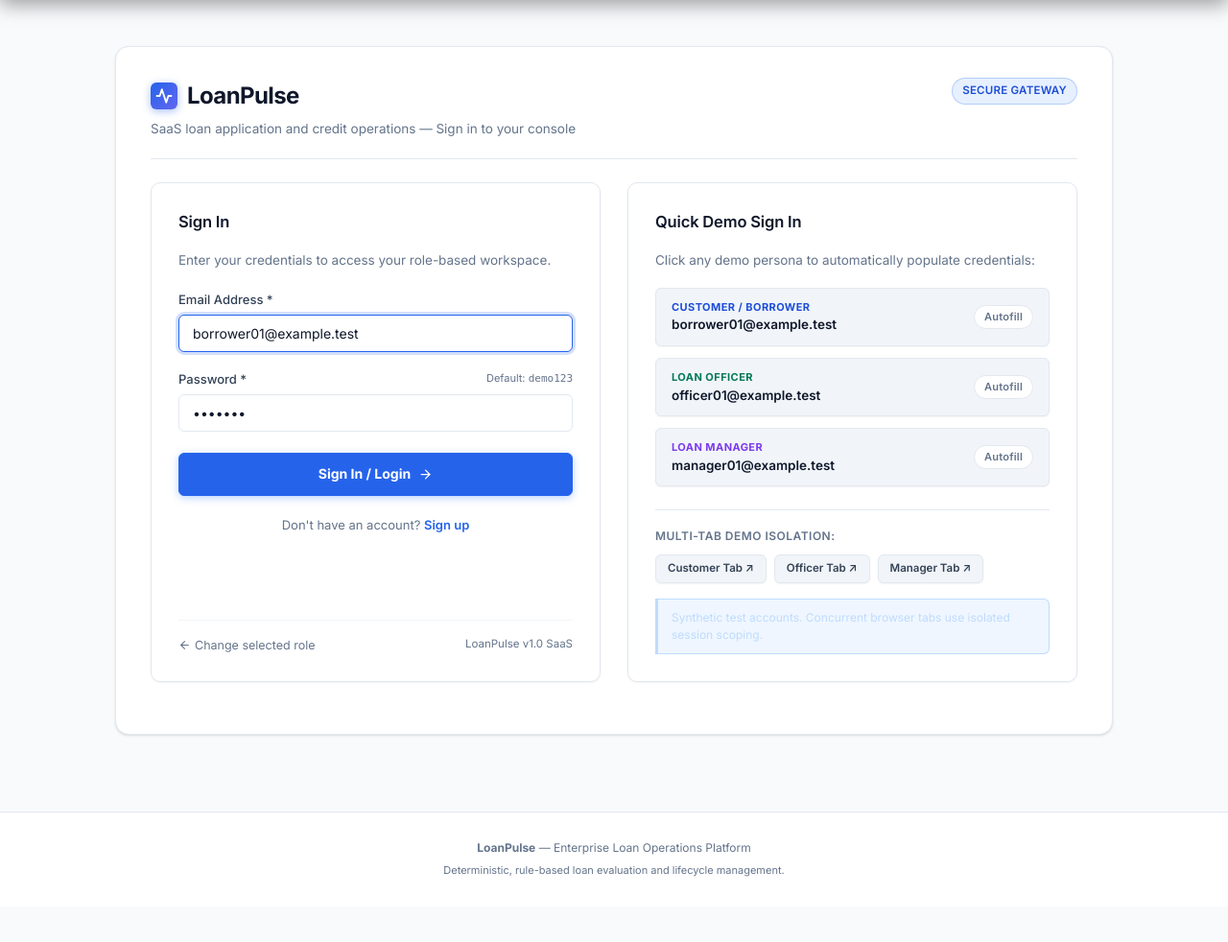
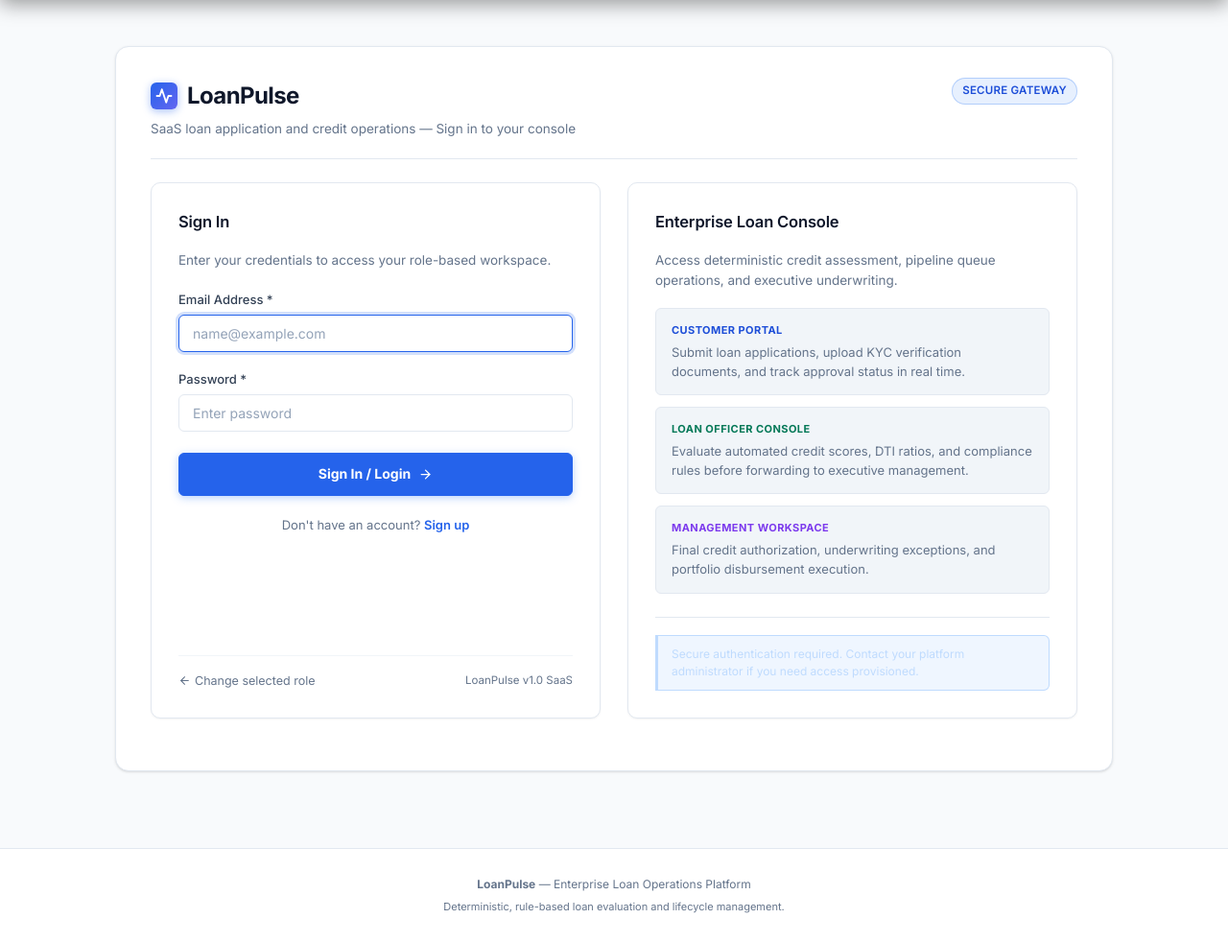
Before and after one commit to CHIRAG-021/LoanPulse, a Flask app: template src/templates/auth/login.html in a window 1280 px wide. Shown: the part 71-1053 px from the top of the page at 96% size. Before the commit the page ends 985 px from the top, so only its background shows below. Run offline with Flask 3, Linux system fonts and the light colour scheme; the template is opened without the code that fills it, so the values that code supplies are empty; some libraries are stand-ins or nearby versions.

Commit message:
fix(ui): remove pre-filled credentials from login pages and remove Active Workspaces section

```diff
--- a/src/templates/auth/login.html
+++ b/src/templates/auth/login.html
@@ -44,15 +44,12 @@
                     <input type="hidden" name="csrf_token" value="{{ csrf_token() }}">
                     <div style="margin-bottom: 18px;">
                         <label for="email">Email Address *</label>
-                        <input type="email" id="email" name="email" value="{{ request.form.get('email', 'officer01@example.test' if selected_role == 'LOAN_OFFICER' else ('manager01@example.test' if selected_role == 'LOAN_MANAGER' else 'borrower01@example.test')) }}" placeholder="e.g. borrower01@example.test" required autofocus>
+                        <input type="email" id="email" name="email" value="{{ request.form.get('email', '') }}" placeholder="name@example.com" required autofocus>
                     </div>
 
                     <div style="margin-bottom: 22px;">
-                        <div style="display: flex; justify-content: space-between; align-items: center; margin-bottom: 6px;">
-                            <label for="password" style="margin: 0;">Password *</label>
-                            <span class="muted" style="font-size: 11px;">Default: <code>demo123</code></span>
-                        </div>
-                        <input type="password" id="password" name="password" value="demo123" placeholder="Enter password" required>
+                        <label for="password">Password *</label>
+                        <input type="password" id="password" name="password" placeholder="Enter password" required>
                     </div>
 
                     <div class="actions" style="margin-top: 10px;">
@@ -78,60 +75,36 @@
             </div>
         </div>
 
-        <!-- Right Column: Demo Persona Quick Access & Multi-Tab Isolation -->
+        <!-- Right Column: Portal Information -->
         <div class="box" style="padding: 28px; background: var(--bg-card); display: flex; flex-direction: column; justify-content: space-between;">
             <div>
-                <h2>Quick Demo Sign In</h2>
-                <p class="muted" style="margin-bottom: 18px;">Click any demo persona to automatically populate credentials:</p>
+                <h2>Enterprise Loan Console</h2>
+                <p class="muted" style="margin-bottom: 18px;">Access deterministic credit assessment, pipeline queue operations, and executive underwriting.</p>
 
                 <div style="display: grid; gap: 12px;">
-                    <button type="button" class="btn" onclick="setDemo('borrower01@example.test', 'demo123')" style="justify-content: space-between; padding: 12px 16px; text-align: left; background: var(--bg-elevated); border-color: var(--border-color);">
-                        <div>
-                            <div style="font-size: 11px; text-transform: uppercase; color: #60a5fa; font-weight: 700; letter-spacing: 0.04em;">Customer / Borrower</div>
-                            <div style="font-weight: 600; color: #ffffff; font-size: 13.5px; margin-top: 2px;">borrower01@example.test</div>
-                        </div>
-                        <span class="tag" style="font-size: 11px; background: var(--bg-surface);">Autofill</span>
-                    </button>
+                    <div style="padding: 14px 16px; background: var(--bg-elevated); border: 1px solid var(--border-color); border-radius: var(--radius-sm);">
+                        <div style="font-size: 11px; text-transform: uppercase; color: #60a5fa; font-weight: 700; letter-spacing: 0.04em;">Customer Portal</div>
+                        <div class="muted" style="font-size: 13px; margin-top: 4px;">Submit loan applications, upload KYC verification documents, and track approval status in real time.</div>
+                    </div>
 
-                    <button type="button" class="btn" onclick="setDemo('officer01@example.test', 'demo123')" style="justify-content: space-between; padding: 12px 16px; text-align: left; background: var(--bg-elevated); border-color: var(--border-color);">
-                        <div>
-                            <div style="font-size: 11px; text-transform: uppercase; color: #34d399; font-weight: 700; letter-spacing: 0.04em;">Loan Officer</div>
-                            <div style="font-weight: 600; color: #ffffff; font-size: 13.5px; margin-top: 2px;">officer01@example.test</div>
-                        </div>
-                        <span class="tag" style="font-size: 11px; background: var(--bg-surface);">Autofill</span>
-                    </button>
+                    <div style="padding: 14px 16px; background: var(--bg-elevated); border: 1px solid var(--border-color); border-radius: var(--radius-sm);">
+                        <div style="font-size: 11px; text-transform: uppercase; color: #34d399; font-weight: 700; letter-spacing: 0.04em;">Loan Officer Console</div>
+                        <div class="muted" style="font-size: 13px; margin-top: 4px;">Evaluate automated credit scores, DTI ratios, and compliance rules before forwarding to executive management.</div>
+                    </div>
 
-                    <button type="button" class="btn" onclick="setDemo('manager01@example.test', 'demo123')" style="justify-content: space-between; padding: 12px 16px; text-align: left; background: var(--bg-elevated); border-color: var(--border-color);">
-                        <div>
-                            <div style="font-size: 11px; text-transform: uppercase; color: #c084fc; font-weight: 700; letter-spacing: 0.04em;">Loan Manager</div>
-                            <div style="font-weight: 600; color: #ffffff; font-size: 13.5px; margin-top: 2px;">manager01@example.test</div>
-                        </div>
-                        <span class="tag" style="font-size: 11px; background: var(--bg-surface);">Autofill</span>
-                    </button>
+                    <div style="padding: 14px 16px; background: var(--bg-elevated); border: 1px solid var(--border-color); border-radius: var(--radius-sm);">
+                        <div style="font-size: 11px; text-transform: uppercase; color: #c084fc; font-weight: 700; letter-spacing: 0.04em;">Management Workspace</div>
+                        <div class="muted" style="font-size: 13px; margin-top: 4px;">Final credit authorization, underwriting exceptions, and portfolio disbursement execution.</div>
+                    </div>
                 </div>
             </div>
 
             <div style="margin-top: 24px; border-top: 1px solid var(--border-color); padding-top: 18px;">
-                <div class="muted" style="margin-bottom: 10px; font-size: 12px; font-weight: 600; text-transform: uppercase; letter-spacing: 0.04em;">
-                    Multi-Tab Demo Isolation:
-                </div>
-                <div style="display: flex; gap: 8px; flex-wrap: wrap;">
-                    <a href="{{ url_for('customer.dashboard', demo_role='CUSTOMER') }}" target="_blank" class="btn" style="font-size: 11.5px; padding: 6px 12px;">Customer Tab ↗</a>
-                    <a href="{{ url_for('officer.queue', demo_role='LOAN_OFFICER') }}" target="_blank" class="btn" style="font-size: 11.5px; padding: 6px 12px;">Officer Tab ↗</a>
-                    <a href="{{ url_for('manager.queue', demo_role='LOAN_MANAGER') }}" target="_blank" class="btn" style="font-size: 11.5px; padding: 6px 12px;">Manager Tab ↗</a>
-                </div>
-                <div class="note" style="margin-top: 16px; margin-bottom: 0; font-size: 12px; padding: 10px 14px;">
-                    Synthetic test accounts. Concurrent browser tabs use isolated session scoping.
+                <div class="note" style="margin: 0; font-size: 12px; padding: 10px 14px;">
+                    Secure authentication required. Contact your platform administrator if you need access provisioned.
                 </div>
             </div>
         </div>
     </div>
 </section>
-
-<script>
-function setDemo(email, password) {
-    document.getElementById('email').value = email;
-    document.getElementById('password').value = password;
-}
-</script>
 {% endblock %}
--- a/src/templates/auth/signup.html
+++ b/src/templates/auth/signup.html
@@ -31,7 +31,7 @@
 
             <div style="margin-bottom: 18px;">
                 <label for="email">Email Address *</label>
-                <input type="email" id="email" name="email" value="{{ form_data.get('email', '') }}" placeholder="e.g. borrower@example.test" required>
+                <input type="email" id="email" name="email" value="{{ form_data.get('email', '') }}" placeholder="name@example.com" required>
                 {% if 'email' in errors %}
                     <div class="field-error">
                         <svg width="13" height="13" viewBox="0 0 24 24" fill="none" stroke="currentColor" stroke-width="2" stroke-linecap="round" stroke-linejoin="round"><circle cx="12" cy="12" r="10"/><line x1="12" y1="8" x2="12" y2="12"/><line x1="12" y1="16" x2="12.01" y2="16"/></svg>
```
Also changed, not shown: src/templates/auth/login_admin.html (+1 -9 lines), src/templates/auth/login_user.html (+1 -6 lines), src/templates/landing.html (+1 -22 lines), tests/test_auth_and_routing_fixes.py (+6 -6 lines).
